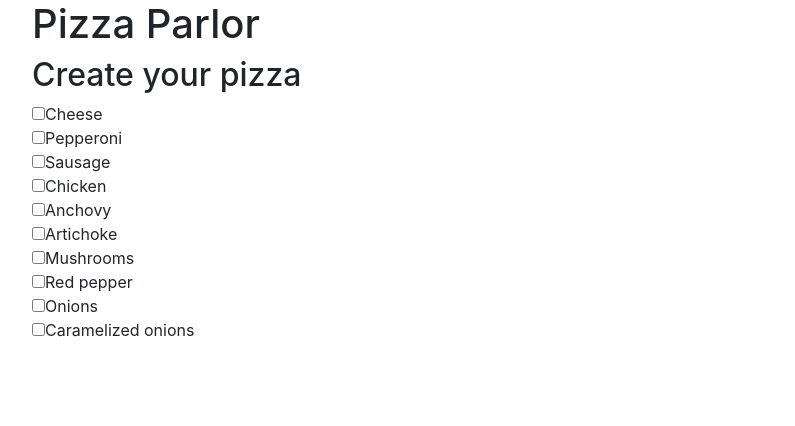
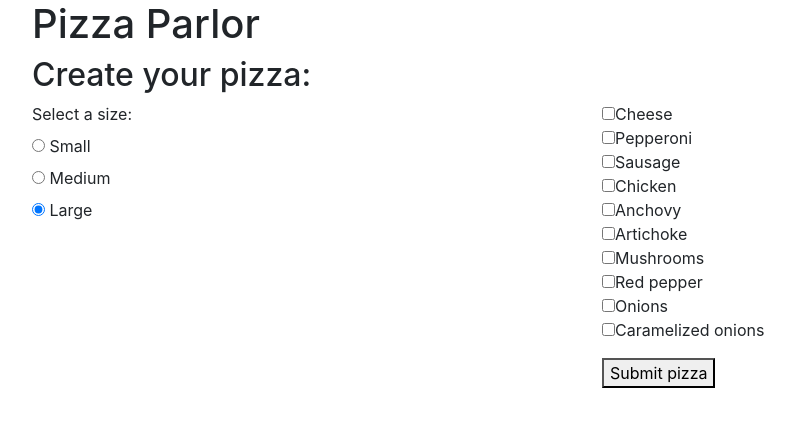
Before and after one commit to Zinfira/Pizza_Parlor, a plain HTML site: page index.html in a window 1280 px wide. Shown: the whole page, without its empty margins (53-848 px from the left). Drawn offline with nearby package versions, Linux system fonts and the light colour scheme.

Commit message:
Add radio buttons for pizza size in html

```diff
--- a/index.html
+++ b/index.html
@@ -11,8 +11,32 @@
     <div class="container">
       <h1>Pizza Parlor</h1>
 
+      <form id="order-pizza">
+      <h2>Create your pizza:</h2>
+        <div class="row">
+          <div class="col-md-6">
+            <label for="pizza-size">Select a size:</label>
+              <div class="radio" id="size">
+                <label>
+                  <input type="radio" name="size" value="small" checked>
+                  Small
+                </label>
+              </div>
+              <div class="radio" id="size">
+                <label>
+                  <input type="radio" name="size" value="medium" checked>
+                  Medium
+                </label>
+              </div>
+              <div class="radio" id="size">
+                <label>
+                  <input type="radio" name="size" value="large" checked>
+                  Large
+                </label>
+              </div>
+          </div>
 
-        <h2>Create your pizza</h2>
+          <div class="col-md-6">
             <div class="form-group" id="toppings">
               <input type="checkbox" name="toppings" value="cheese">Cheese<br>
               <input type="checkbox" name="toppings" value="pepperoni">Pepperoni<br>
@@ -25,6 +49,11 @@
               <input type="checkbox" name="toppings" value="onions">Onions<br>
               <input type="checkbox" name="toppings" value="caramel-onions">Caramelized onions<br>
             </div>
+            <button type="submit">Submit pizza</button>
+          </div>
+        </div>
+      </form>
+
 
 
 
```
Lines whose indentation alone changed are shown as unchanged.
